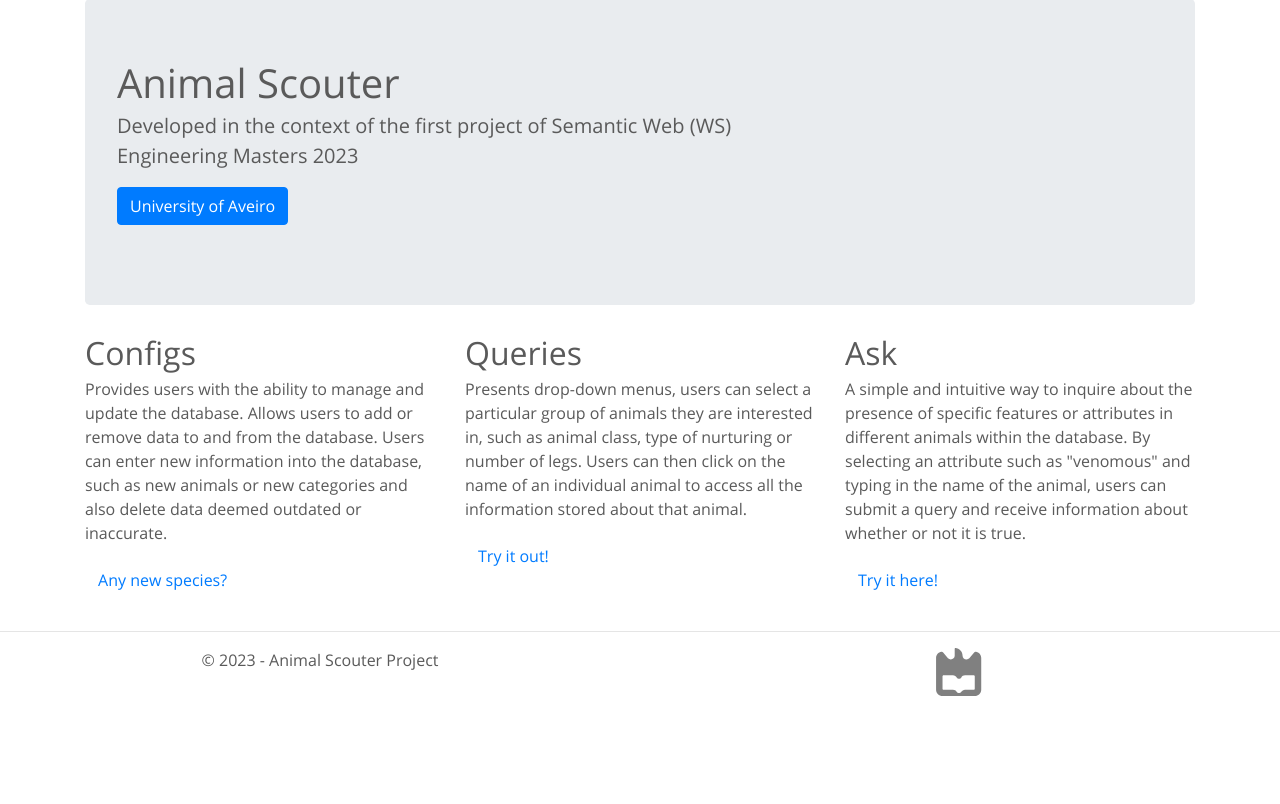
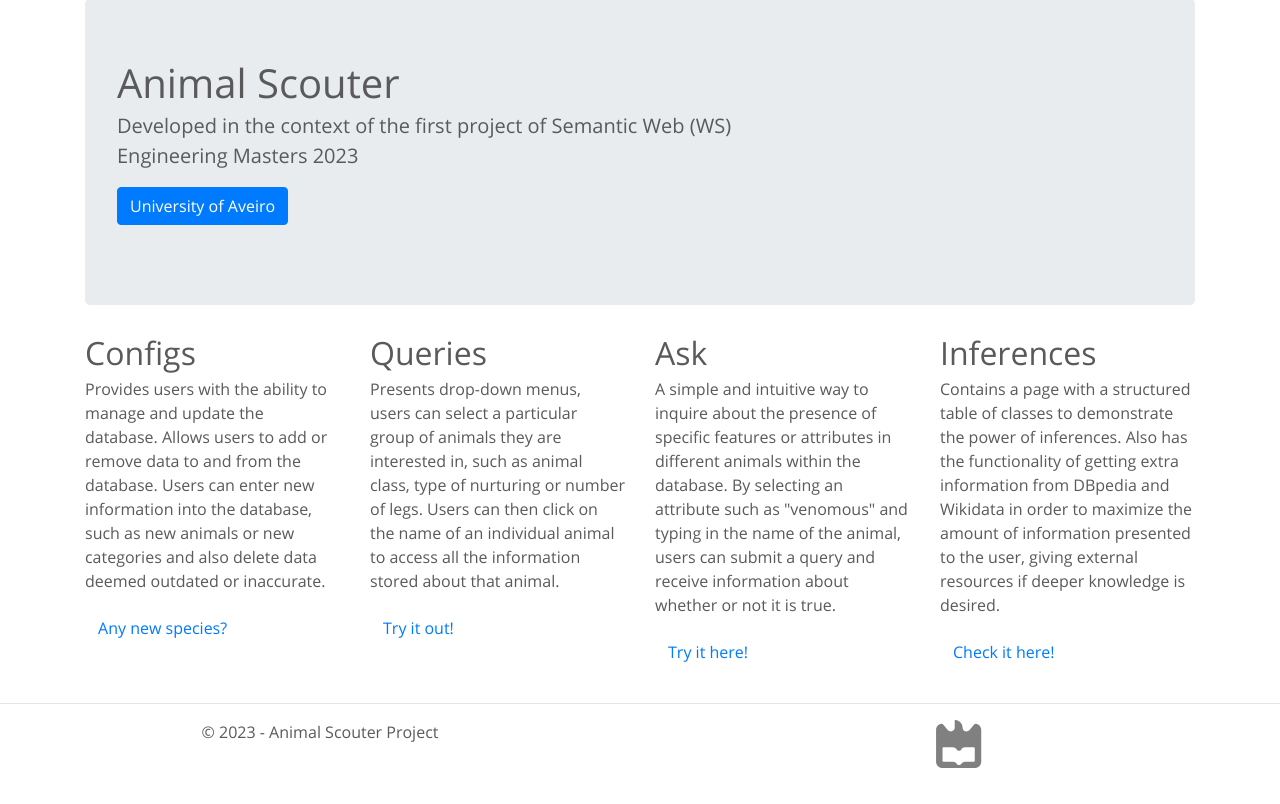
Before and after one commit to xL1fer/WS_2022_2023, a Django app: page / in a window 1280 px wide. Shown: the part 75-879 px from the top of the page. Before the commit the page ends 771 px from the top, so only its background shows below. Run offline with Django 4.2, Linux system fonts and the light colour scheme; some libraries are stand-ins or nearby versions.

Commit message:
added information about inferences page to index page; added RDFa mentionings to report file

```diff
--- a/TP2/wsproject/animalscouter/templates/index.html
+++ b/TP2/wsproject/animalscouter/templates/index.html
@@ -11,7 +11,7 @@
 </div>
 
 <div class="row">
-    <div class="col-md-4">
+    <div class="col-md-3">
         <h2>Configs</h2>
         <p>
             Provides users with the ability to manage and update the database. Allows users to add or remove data to and from the
@@ -20,7 +20,7 @@
         </p>
         <p><a class="btn btn-default" href="{% url 'configs' %}">Any new species?</a></p>
     </div>
-    <div class="col-md-4">
+    <div class="col-md-3">
         <h2>Queries</h2>
         <p>
             Presents drop-down menus, users can select a particular group of animals they are interested in, such as animal class, type of nurturing
@@ -28,7 +28,7 @@
         </p>
         <p><a class="btn btn-default" href="{% url 'queries' %}">Try it out!</a></p>
     </div>
-    <div class="col-md-4">
+    <div class="col-md-3">
         <h2>Ask</h2>
         <p>
             A simple and intuitive way to inquire about the presence of specific features or attributes in different animals within
@@ -37,6 +37,15 @@
         </p>
         <p><a class="btn btn-default" href="{% url 'ask' %}">Try it here!</a></p>
     </div>
+    <div class="col-md-3">
+        <h2>Inferences</h2>
+        <p>
+            Contains a page with a structured table of classes to demonstrate the power of inferences. Also has the functionality of getting extra information
+            from DBpedia and Wikidata in order to maximize the amount of information presented to the user, giving external resources if deeper knowledge
+            is desired.
+        </p>
+        <p><a class="btn btn-default" href="{% url 'inferences' %}">Check it here!</a></p>
+    </div>
 </div>
 
 {% endblock %}
```
Also changed, not shown: 2 other files.
